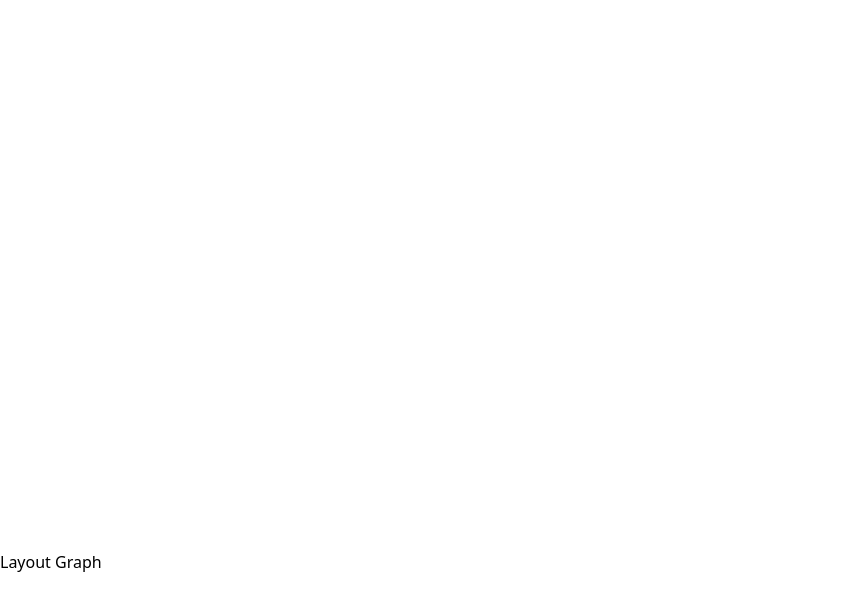
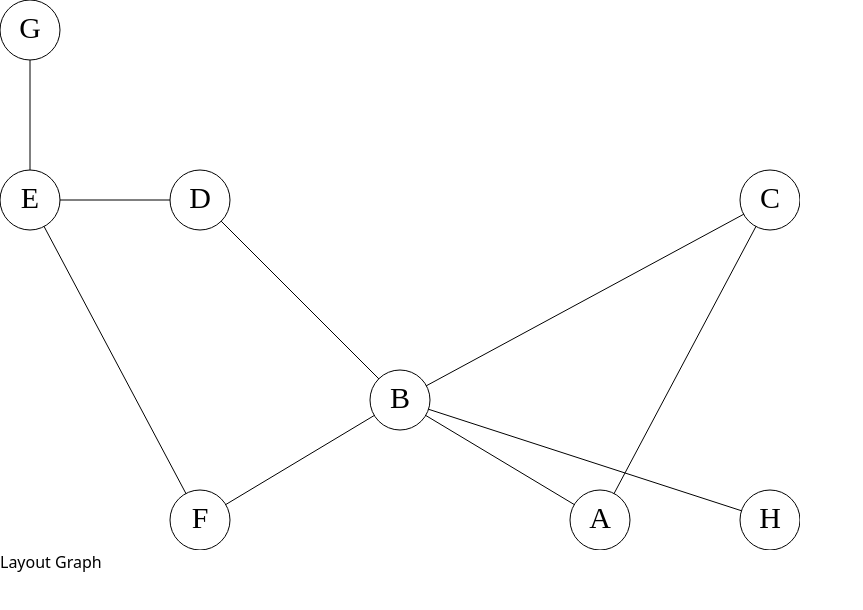
Before and after one commit to Filippo-Corti/ERDrawer, a website built with Vite: page index.html in a window 1280 px wide. Both pictures are taken after a click on the button "Layout Graph". Shown: the whole page, without its empty margins (0-863 px from the left). Built offline with nearby package versions, Linux system fonts and the light colour scheme.

Commit message:
Discretizing Coordinates doesnt really work

```diff
--- a/src/GraphDrawer.ts
+++ b/src/GraphDrawer.ts
@@ -51,15 +51,17 @@ export class GraphDrawer {
                 e.node2.disp.sum(vect);
             }
 
-            //Attract to center
-            for (const [_, u] of this.graph.nodes) {
-                const closestGuidePoint = this.getDiscretizedCoords(u.pos);
-                const gamma: Vector2D = new Vector2D(u.pos.x - closestGuidePoint.x, u.pos.y - closestGuidePoint.y);
-                const gammaAbs: number = gamma.magnitude();
-                const fa: number = f_a(gammaAbs) * 10;
-                const vect = new Vector2D(gamma.x / gammaAbs * fa, gamma.y / gammaAbs * fa);
-                u.disp.sum(vect.negative());
-            }
+            //Attract to discrete coordinates
+            // for (const [_, u] of this.graph.nodes) {
+            //     const closestGuidePoint = this.getDiscretizedCoords(u.pos);
+            //     const gamma: Vector2D = new Vector2D(u.pos.x - closestGuidePoint.x, u.pos.y - closestGuidePoint.y);
+            //     const gammaAbs: number = gamma.magnitude();
+            //     const fa: number = f_a(gammaAbs);
+            //     const vect = new Vector2D(gamma.x / gammaAbs * fa, gamma.y / gammaAbs * fa);
+            //     if (!Number.isNaN(vect.x) && !Number.isNaN(vect.y)) {
+            //         u.disp.sum(vect.negative());
+            //     }
+            // }
 
 
             //Limit max displacement to temperature t and prevent from displacement outside frame
@@ -67,8 +69,7 @@ export class GraphDrawer {
                 const a = Math.min(v.disp.magnitude(), t);
                 const vect = new Vector2D(v.disp.x / v.disp.magnitude() * a, v.disp.y / v.disp.magnitude() * a);
                 v.pos.sum(vect);
-                v.pos.x = Math.min(width - Node.DRAWING_RADIUS, Math.max(0 + Node.DRAWING_RADIUS, v.pos.x));
-                v.pos.y = Math.min(height - Node.DRAWING_RADIUS, Math.max(0 + Node.DRAWING_RADIUS, v.pos.y));
+                v.pos = this.getCoordsWithBoundaries(v.pos);
                 //t = Math.max(1.0, t - 0.25);
             }
         }
@@ -81,9 +82,15 @@ export class GraphDrawer {
         }
     }
 
-    getDiscretizedCoords(v : Vector2D) : Vector2D {
-        const DELTA = 100;
-        return new Vector2D(Math.round(v.x / DELTA) * DELTA, Math.round(v.y / DELTA) * DELTA);
+    getDiscretizedCoords(v: Vector2D): Vector2D {
+        const DELTA = 200;
+        return this.getCoordsWithBoundaries(new Vector2D(Math.round(v.x / DELTA) * DELTA, Math.round(v.y / DELTA) * DELTA));
+    }
+
+    getCoordsWithBoundaries(v: Vector2D): Vector2D {
+        const width = this.drawer.canvas.width;
+        const height = this.drawer.canvas.height;
+        return new Vector2D(Math.min(width - Node.DRAWING_RADIUS, Math.max(0 + Node.DRAWING_RADIUS, v.x)), Math.min(height - Node.DRAWING_RADIUS, Math.max(0 + Node.DRAWING_RADIUS, v.y)));
     }
 
 
--- a/src/main.ts
+++ b/src/main.ts
@@ -3,6 +3,20 @@ import { Drawer } from './Drawer';
 import { Node } from "./graph/Node";
 import { Graph } from './graph/Graph.ts';
 import { GraphDrawer } from './GraphDrawer.ts';
+
+
+
+var seed = 1;
+function random() : number {
+    var x = Math.sin(seed++) * 10000;
+    return x - Math.floor(x);
+}
+
+function getRandomCoordinate(min: number, max: number) {
+    return Math.floor(random() * (max - min + 1)) + min;
+}
+
+
 
 const drawer = new Drawer("drawing-board");
 const MAX_WIDTH = drawer.canvas.width;
@@ -18,7 +32,6 @@ nodes.push(new Node("F", getRandomCoordinate(50, MAX_WIDTH - 50), getRandomCoord
 nodes.push(new Node("G", getRandomCoordinate(50, MAX_WIDTH - 50), getRandomCoordinate(50, MAX_HEIGHT - 50)));
 nodes.push(new Node("H", getRandomCoordinate(50, MAX_WIDTH - 50), getRandomCoordinate(50, MAX_HEIGHT - 50)));
 
-console.log(getRandomCoordinate(50, MAX_WIDTH - 50));
 
 const graph = new Graph(nodes);
 
@@ -34,22 +47,10 @@ graph.addEdge("F", "B");
 
 const graphDrawer = new GraphDrawer(drawer, graph);
 graphDrawer.drawGraph();
-
-function getRandomCoordinate(min: number, max: number) {
-    return Math.floor(random() * (max - min + 1)) + min;
-}
-
-var seed = 1;
-function random() : number {
-    var x = Math.sin(seed++) * 10000;
-    return x - Math.floor(x);
-}
-
 const button = document.getElementById("layout-btn")
 
-
 button?.addEventListener("click", () => {
-    graphDrawer.executeFructhermanReingold(20);
+    graphDrawer.executeFructhermanReingold(1000);
+    graphDrawer.discretizeNodesCoordinates();
     graphDrawer.drawGraph();
-    //graphDrawer.discretizeCoordinates();
 });
```
Also changed, not shown: index.html (+0 -1 lines).
